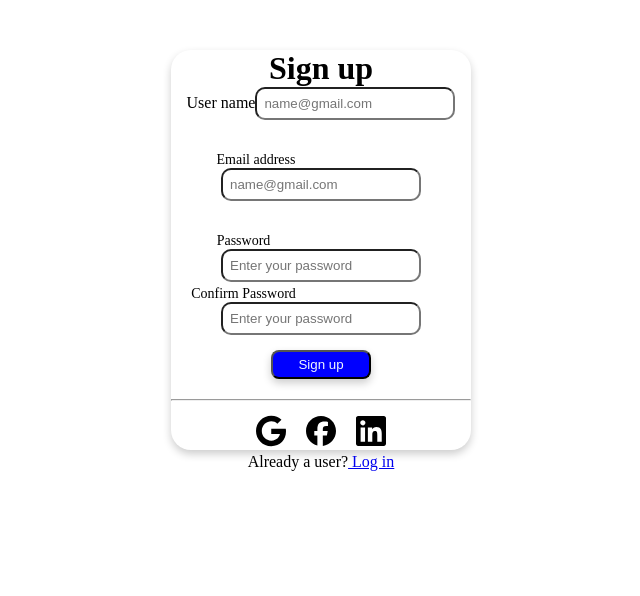
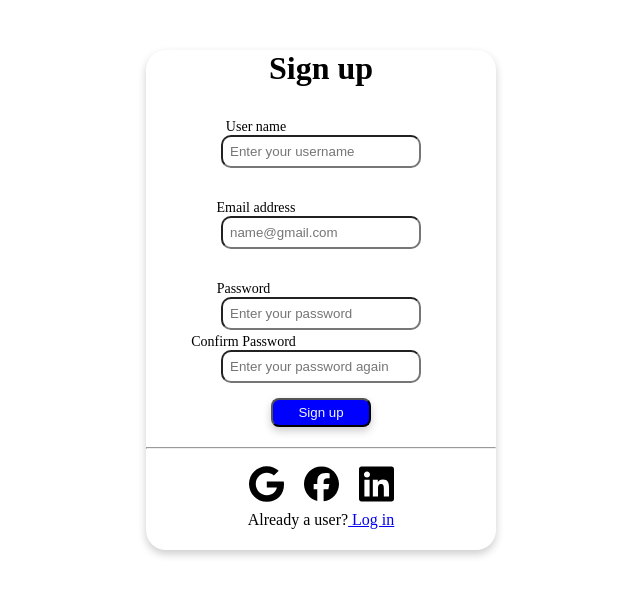
Before and after one commit to muskan612/Login-Page, a React (Create React App) app: page /signup in a window 1280 px wide. Shown: the top 596 px of the page, without its empty margins (319-959 px from the left). Built offline with nearby package versions, Linux system fonts and the light colour scheme.

Commit message:
signup page

```diff
--- /dev/null
+++ b/src/components/Signup.css
@@ -0,0 +1,50 @@
+.card {
+    box-shadow: 0 4px 8px 0 rgba(0,0,0,0.2);
+    transition: 0.3s;
+    border-radius: 20px;
+    width:350px;
+    height: 500px;
+    text-align: center;
+    margin: 50px auto 100px;
+  }
+  .email{
+    position: relative;
+    margin: 40px 130px 0 0;
+    font-size: 14px;
+  }
+  .password{
+    position: relative;
+    margin: 40px 155px 0 0;
+    font-size: 14px;
+  }
+  .confirmpassword{
+    position: relative;
+    margin: 500px 155px 0 0;
+    font-size: 14px;
+  }
+  .input0{
+    margin: 30px auto 10px;
+    }
+  .input1{
+  margin: 30px auto 10px;
+  }
+  .input2{
+    margin: 30px auto 2px;
+    }
+    .icons{
+      border-radius: 50px 50px 50px 50px;
+      width: 35px;
+      height: 35px;
+      margin: 5px 5px 5px 5px;
+      padding: 3px 0 3px 0;
+    }
+  .form-control{
+
+    border-radius: 10px;
+    width: 200px;
+    padding: 7px;
+  }
+  .buttonIn {
+    width: 300px;
+    position: relative;
+  }
--- a/src/components/Signup.js
+++ b/src/components/Signup.js
@@ -1,4 +1,6 @@
 import React from 'react';
+import './Signup.css';
+import '../index.css';
 import { Link } from 'react-router-dom';
 import { FontAwesomeIcon } from '@fortawesome/react-fontawesome';
 import {
@@ -18,10 +20,14 @@ export default function Signup() {
 			<div className='card'>
 				<h1>Sign up</h1>
 				<form action='./Home.js'>
+
 					<div className='input0'>
-						<lable forHtml='email' className='UserName'>
-							User name
-						</lable>
+						<lable forHtml='email' className='email'>User name</lable>
+						<input type='text' required className='form-control' id='exampleFormControlInput1' placeholder='Enter your username' />
+					</div>
+
+					<div className='input1'>
+						<lable forHtml='email' className='email'>Email address</lable>
 
 						<input
 							type='email'
@@ -31,38 +37,9 @@ export default function Signup() {
 							placeholder='name@gmail.com'
 						/>
 					</div>
-					<div className='input1'>
-						<lable forHtml='email' className='email'>
-							Email address
-						</lable>
 
-						<input
-							type='email'
-							required
-							className='form-control'
-							id='exampleFormControlInput1'
-							placeholder='name@gmail.com'
-						/>
-					</div>
 					<div className='input2'>
-						<lable forHtml='password' className='password'>
-							Password
-						</lable>
-
-						<input
-							type='password'
-							required
-							pattern='(?=.*[a-z])(?=.*[^\w\*])(?=.*[A-Z]).{4,}'
-							title='password must contain at least 4 characters including at least one uppercase, one lowercase letter and one special character.'
-							className='form-control'
-							id='Enter your password'
-							placeholder='Enter your password'
-						/>
-					</div>
-					<div className='input3'>
-						<lable forHtml='password' className='password'>
-							Confirm Password
-						</lable>
+						<lable forHtml='password' className='password'>Password</lable>
 
 						<input
 							type='password'
@@ -75,16 +52,28 @@ export default function Signup() {
 						/>
 					</div>
 
-					<button type='submit' className='loginform-button'>
-						Sign up
-					</button>
+					<div className='input3'>
+						<lable forHtml='Confirm Password' className='confirmpassword'>Confirm Password</lable>
+
+						<input
+							type='password'
+							required
+							pattern='(?=.*[a-z])(?=.*[^\w\*])(?=.*[A-Z]).{4,}'
+							title='password must contain at least 4 characters including at least one uppercase, one lowercase letter and one special character.'
+							className='form-control'
+							id='Enter your password'
+							placeholder='Enter your password again'
+						/>
+					</div>
+
+					<button type='submit' className='loginform-button'>Sign up</button>
 				</form>
 				<hr />
 				<FontAwesomeIcon style={myStyle} icon={faGoogle} />
 				<FontAwesomeIcon style={myStyle} icon={faFacebook} />
 				<FontAwesomeIcon style={myStyle} icon={faLinkedin} />
 				<p>
-					Already a user?<Link to='/'> Log in</Link>
+					Already a user?<Link to='/Login'> Log in</Link>
 				</p>
 			</div>
 		</div>
```
Also changed, not shown: 1 other file (tests, documents, lock files or other folders).
